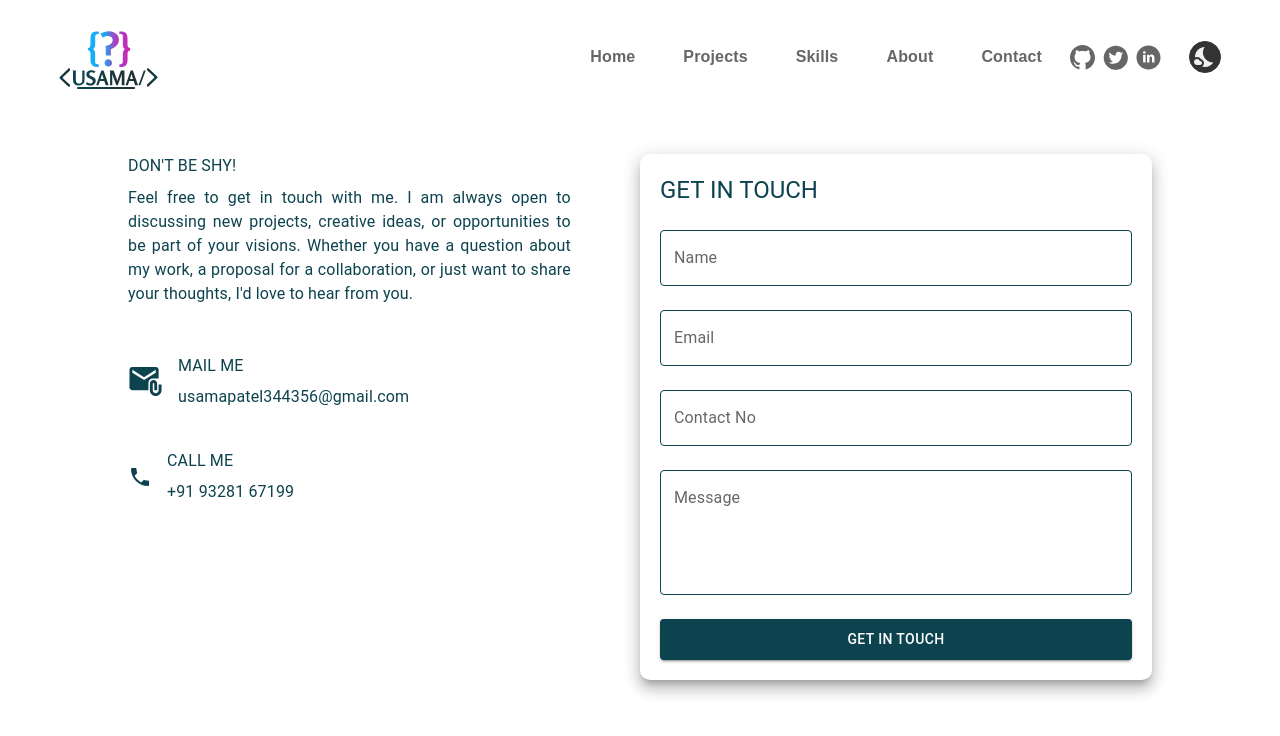
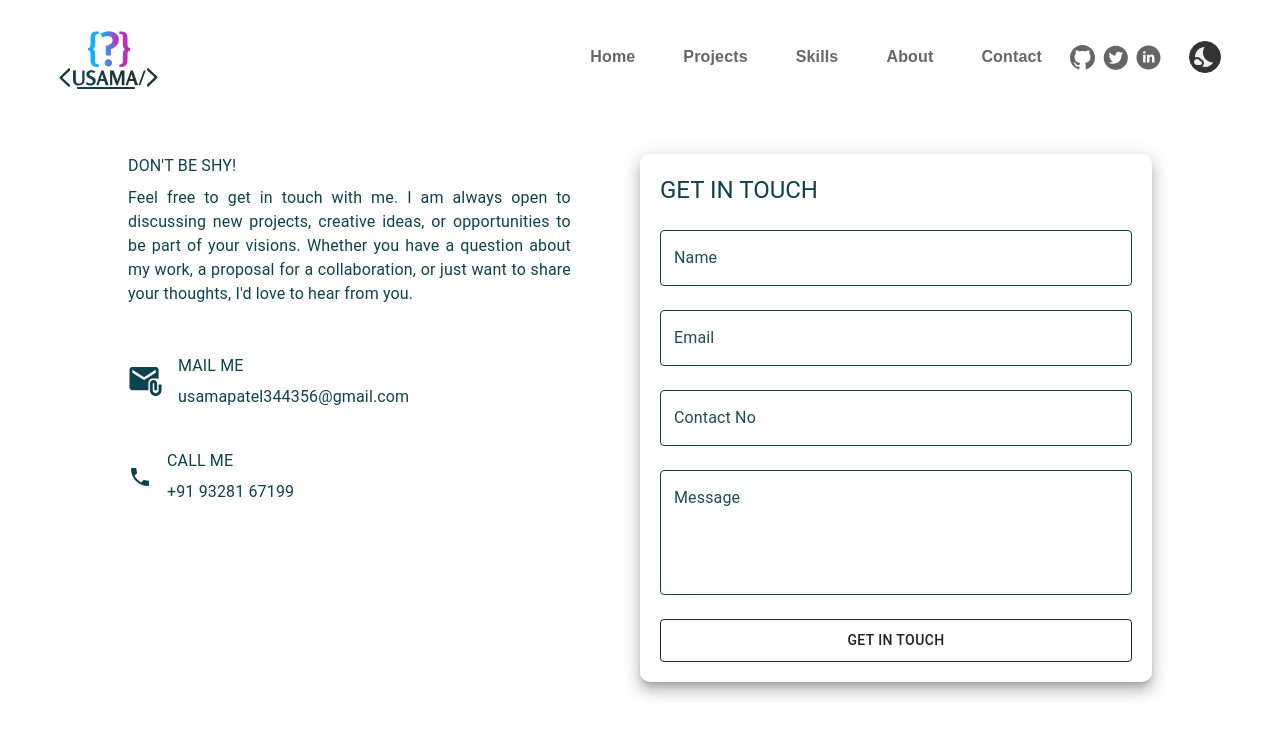
Before and after one commit to usama4841/usama-portfolio, a Next.js app: page /Contact in a window 1280 px wide. Shown: the top 736 px of the page. Built offline with nearby package versions, Linux system fonts and the light colour scheme; a web font is replaced by a local one.

Commit message:
final changes done

```diff
--- a/src/app/CSS/contactus.css
+++ b/src/app/CSS/contactus.css
@@ -191,6 +191,75 @@
   align-items: center;
 }
 
+.TextField > .MuiInputBase-root > fieldset {
+  border-color: #0d434f;
+  margin-bottom: 1;
+}
+
+.TextField > .MuiInputBase-root > fieldset:hover {
+  border-color: #0e4957;
+}
+
+.TextField > .MuiInputBase-root > fieldset:focus {
+  border-color: #1a4d58;
+}
+
+.ContactForm .MuiFormControl-root > .MuiInputLabel-root {
+  color: #1a4d58;
+}
+
+.DarkTextField > .MuiInputBase-root > fieldset {
+  border-color: #00a1c5;
+  margin-bottom: 1;
+}
+
+.DarkTextField > .MuiInputBase-root > fieldset:hover {
+  border-color: #1ea1be;
+}
+
+.DarkTextField > .MuiInputBase-root > fieldset:focus {
+  border-color: #00a1c5;
+}
+
+.DarkContactForm .MuiFormControl-root > .MuiInputLabel-root {
+  color: #00a1c5;
+}
+
+.SubmitButton {
+  background: linear-gradient(
+    90deg,
+    rgb(84, 131, 142) 19% rgb(3, 89, 109, 1) 100%
+  );
+  transition: all 2s ease-out;
+}
+
+.SubmitButton:hover {
+  color: #d9d9d9;
+  background: linear-gradient(
+    90deg,
+    rgb(3, 89, 109, 1) 19%,
+    rgb(84, 131, 142) 100%
+  );
+  transition: all 2s ease-out;
+}
+
+.DarkSubmitButton {
+  background: linear-gradient(
+    90deg,
+    rgb(26, 182, 249) 19%,
+    rgb(108, 206, 248) 100%
+  );
+  transition: all 2s ease-out;
+}
+
+.DarkSubmitButton:hover {
+  background: linear-gradient(
+    90deg,
+    rgb(108, 206, 248) 19% rgb(26, 182, 249) 100%
+  );
+  transition: all 2s ease-in;
+}
+
 .ContactUsSnackBar > div {
   color: #147a14;
   background-color: #fffafa;
--- a/src/app/components/ContactUsForm.tsx
+++ b/src/app/components/ContactUsForm.tsx
@@ -76,35 +76,6 @@ const contactUsFields: Array<{
     rows: 4,
   },
 ];
-
-// const contactUsFields = [
-//   {
-//     name: "name",
-//     type: "text",
-//     label: "Name",
-//     className: "NameTextField",
-//   },
-//   {
-//     name: "email",
-//     type: "email",
-//     label: "Email",
-//     className: "EmailTextField",
-//   },
-//   {
-//     name: "phone",
-//     type: "number",
-//     label: "Contact No",
-//     className: "EmailTextField",
-//   },
-//   {
-//     name: "message",
-//     type: "text",
-//     label: "Message",
-//     className: "MessageTextField",
-//     multiline: true,
-//     rows: 4,
-//   },
-// ];
 
 const ContactForm = () => {
   const { mode } = useTheme();
@@ -197,6 +168,7 @@ const ContactForm = () => {
             defaultValue=""
             render={({ field: { onChange, value } }) => (
               <TextField
+                className={mode === "light" ? "TextField" : "DarkTextField"}
                 fullWidth
                 type={field.type}
                 name={field.name}
@@ -207,26 +179,8 @@ const ContactForm = () => {
                 margin="normal"
                 multiline={field.multiline || false}
                 rows={field.rows || 1}
-                className={field.className}
                 error={!!errors[field.name as keyof ContactTypes]}
                 helperText={errors[field.name as keyof ContactTypes]?.message}
-                sx={{
-                  "& .MuiOutlinedInput-root": {
-                    "& fieldset": {
-                      borderColor: "#0d434f",
-                    },
-                    "&:hover fieldset": {
-                      borderColor: "#0e4957",
-                    },
-                    "&.Mui-focused fieldset": {
-                      borderColor: "#1a4d58",
-                    },
-                  },
-                  "& .MuiInputLabel-root.Mui-focused": {
-                    color: "#1a4d58",
-                  },
-                  marginBottom: 1,
-                }}
               />
             )}
           />
@@ -238,13 +192,9 @@ const ContactForm = () => {
               : "DarkSubmitButton py-2 mt-3"
           }
           type="submit"
-          variant="contained"
-          color="primary"
+          variant="outlined"
+          color="inherit"
           fullWidth
-          sx={{
-            backgroundColor: "#0d434f",
-            "&:hover": { backgroundColor: "#03596d" },
-          }}
         >
           Get In Touch
         </Button>
```
